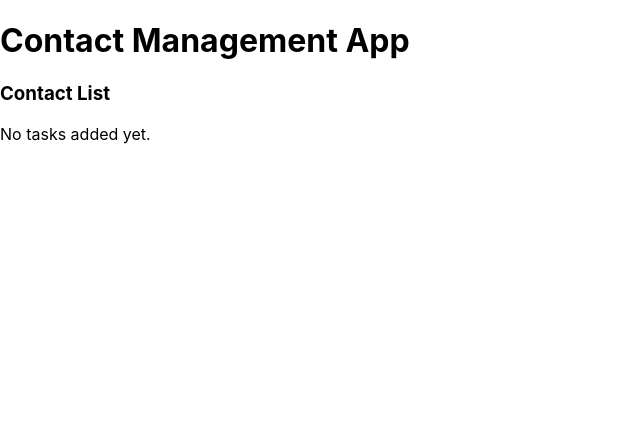
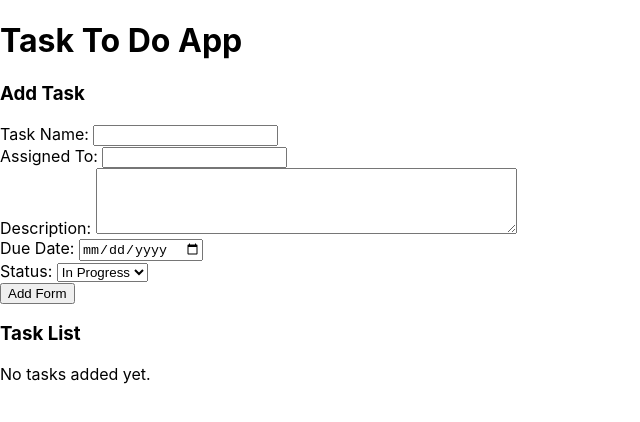
Before and after one commit to chantalm02/todo_app, a React (Create React App) app: page / in a window 1280 px wide. Shown: the top 422 px of the page, without its empty margins (0-640 px from the left). Built offline with nearby package versions, Linux system fonts and the light colour scheme.

Commit message:
Created Task Form

```diff
--- a/src/App.js
+++ b/src/App.js
@@ -1,5 +1,5 @@
 import React, { useState, useEffect } from "react";
-// import TaskForm from "./components/TaskForm";
+import TaskForm from "./components/TaskForm";
 import TaskList from "./components/TaskList";
 import "./App.css";
 
@@ -24,8 +24,8 @@ function App() {
 
   return (
     <div className="app-container">
-      <h1>Contact Management App</h1>
-      {/* <TaskForm onAddContact={addTasks} /> */}
+      <h1>Task To Do App</h1>
+      <TaskForm onAddTask={addTasks} />
       <TaskList tasks={tasks} />
     </div>
   );
--- /dev/null
+++ b/src/components/TaskForm.js
@@ -0,0 +1,79 @@
+import React, {useState} from 'react';
+
+function TaskForm({ onAddForm }) {
+    const [formData, setFormData] = useState({
+      name: "",
+      description: "",
+      assigned: "",
+      status: "",
+      due: ""
+    });
+
+    const [error, setError] = useState("");
+
+    const handleInputChange = (e) => {
+      const { name, value } = e.target;
+      setFormData({ ...formData, [name]: value });
+    };
+
+
+
+    return (
+      <form>
+        <h3>Add Task</h3>
+        <div>
+          <label>Task Name: </label>
+          <input
+            type="text"
+            name="name"
+            value={formData.name}
+            onChange={handleInputChange}
+          />
+        </div>
+        <div>
+          <label>Assigned To: </label>
+          <input
+            type="assigned"
+            name="assigned"
+            value={formData.assigned}
+            onChange={handleInputChange}
+          />
+        </div>
+        <div>
+          <label>Description: </label>
+          <textarea
+            name="description"
+            value={formData.description}
+            onChange={handleInputChange}
+            rows="4"
+            cols="50"
+          />
+        </div>
+        <div>
+          <label>Due Date: </label>
+          <input
+            type="date"
+            name="date"
+            value={formData.date}
+            onChange={handleInputChange}
+          />
+        </div>
+        <div>
+          <label>Status: </label>
+          <select
+            name="status"
+            value={formData.assigned}
+            onChange={handleInputChange}
+          >
+            <option value="in-progress">In Progress</option>
+            <option value="completed">Completed</option>
+            <option value="review">Review</option>
+          </select>
+        </div>
+        {error && <p className="error-message">{error}</p>}
+        <button type="submit">Add Form</button>
+      </form>
+    );
+  }
+
+  export default TaskForm;
--- a/src/components/TaskList.js
+++ b/src/components/TaskList.js
@@ -3,7 +3,7 @@ import React from "react";
 function TaskList({ tasks }) {
   return (
     <div className="task-list">
-      <h3>Contact List</h3>
+      <h3>Task List</h3>
       {tasks.length === 0 ? (
         <p>No tasks added yet.</p>
       ) : (
```
